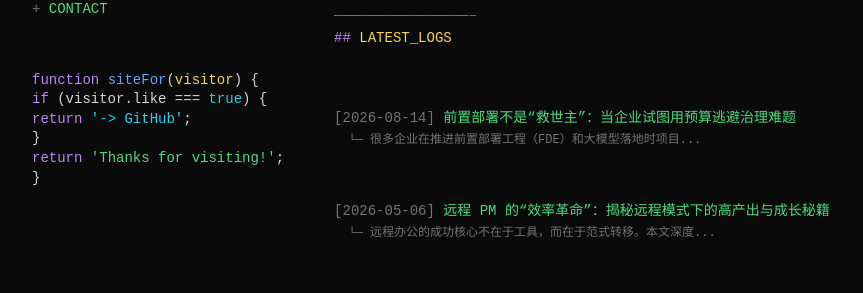
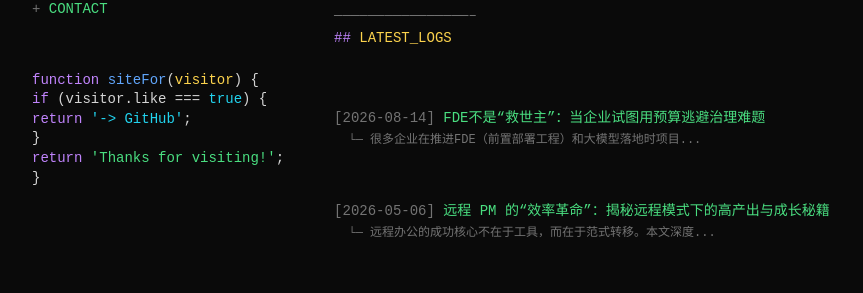
Before and after one commit to GuoBug/guobug.github.io, a Jekyll site: the page built from index.md, in a window 1280 px wide. Shown: the part 310-603 px from the top of the page, without its empty margins (158-1021 px from the left). Built offline with Jekyll 4.4.1, drawn with Linux system fonts in a browser that asks for light colours.

Commit message:
Change words

```diff
--- a/_posts/2026-08-14-fde-enterprise-governance.md
+++ b/_posts/2026-08-14-fde-enterprise-governance.md
@@ -1,13 +1,13 @@
 ---
 layout: post
-title: "前置部署不是“救世主”：当企业试图用预算逃避治理难题"
+title: "FDE不是“救世主”：当企业试图用预算逃避治理难题"
 date: 2026-08-14 11:45:00 +0800
 categories: [AI, Enterprise Governance, Engineering]
-summary: "很多企业在推进前置部署工程（FDE）和大模型落地时项目烂尾，根源往往不在技术，而是试图用预算购买逃避组织治理难题的假象。本文剖析了痛点厘清、责任机制、能力沉淀与科研纪律等关键症结，阐述企业如何接回属于自己的主责主业。"
+summary: "很多企业在推进FDE（前置部署工程）和大模型落地时项目烂尾，根源往往不在技术，而是试图用预算购买逃避组织治理难题的假象。本文剖析了痛点厘清、责任机制、能力沉淀与科研纪律等关键症结，阐述企业如何接回属于自己的主责主业。"
 tags: [FDE, AI, Governance, Engineering, Digital Transformation]
 ---
 
-很多公司在折腾了一圈高昂且低效的前置部署工程（FDE）后，纷纷大呼上当，认定这无非是给传统外包换了个高大上的包装。
+很多公司在折腾了一圈高昂且低效的FDE后，纷纷大呼上当，认定这无非是给传统外包换了个高大上的包装。
 
 然而，一旦剥离掉商业噱头、深入交付一线，就会发现一个残酷的现实：**项目最终烂尾，往往根子不在技术人员身上，而是企业自身在试图用预算购买一种逃避责任的“假象”。**
 
```
